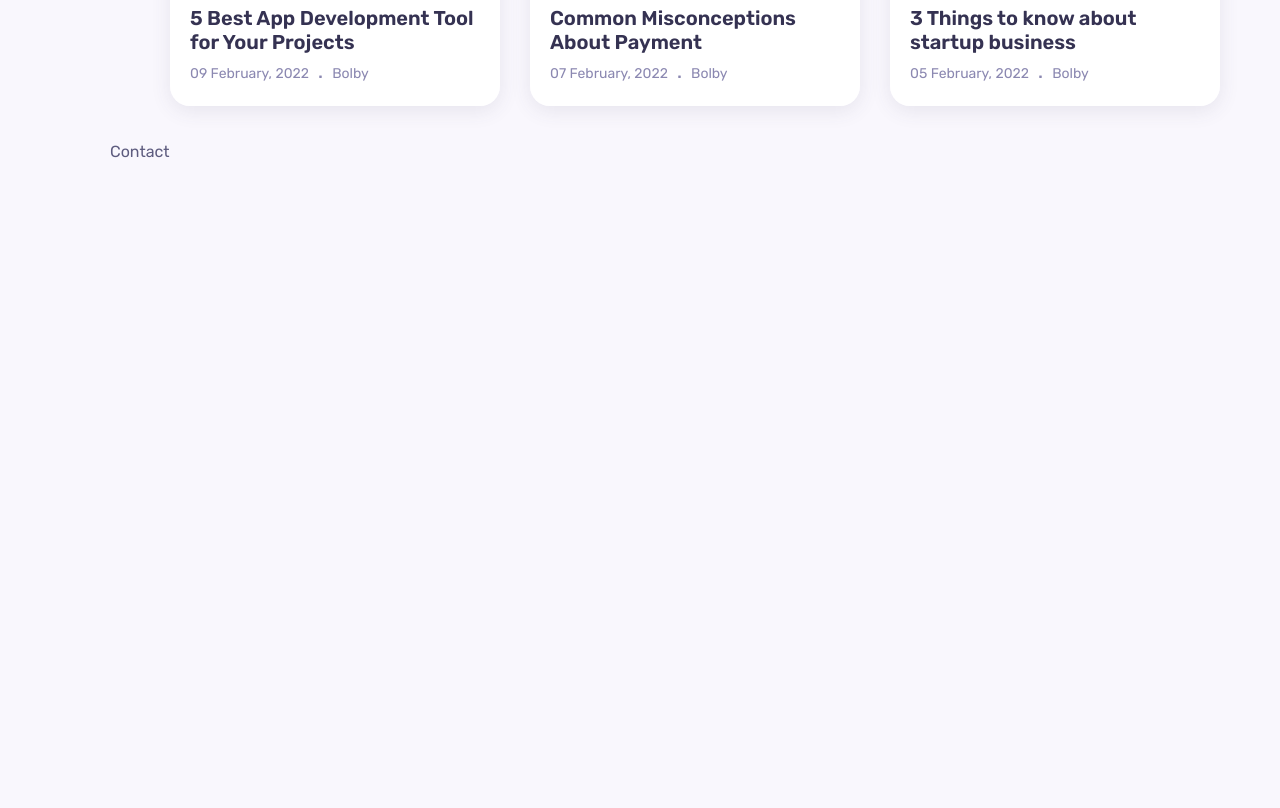
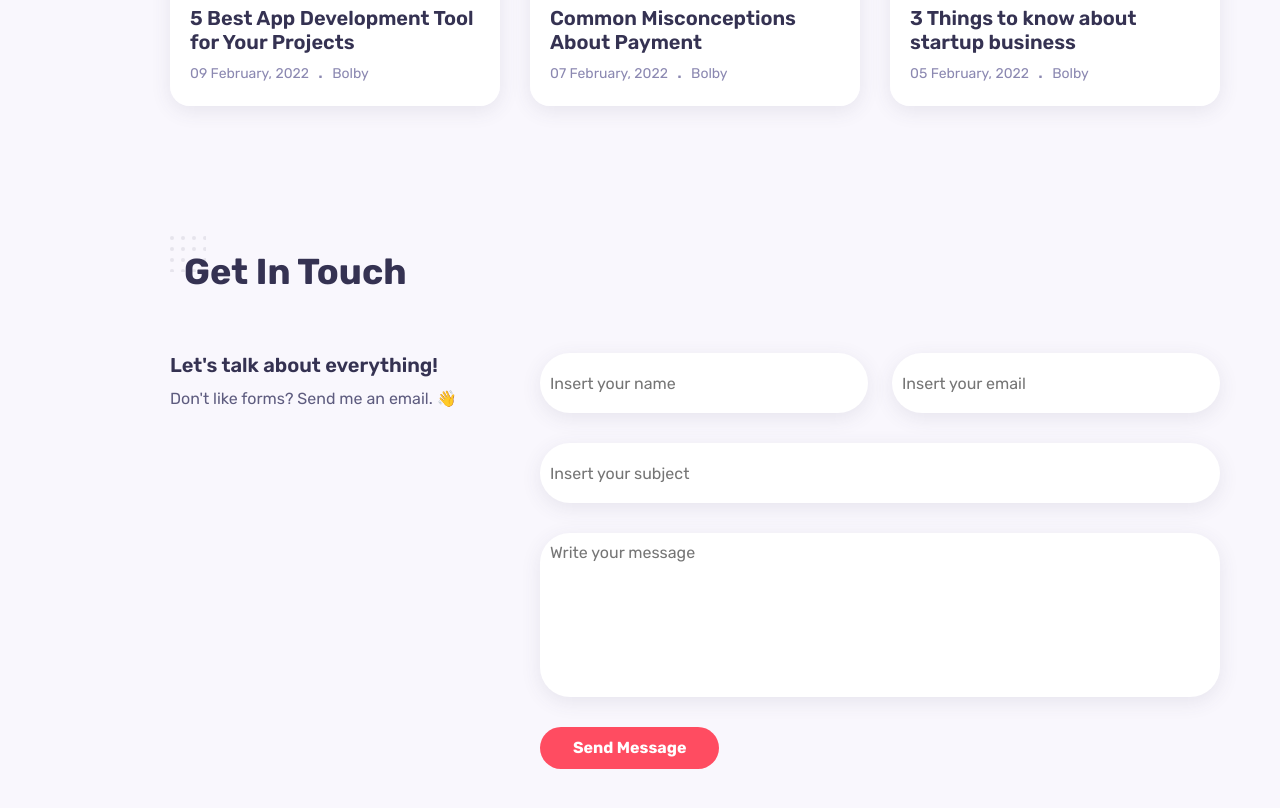
Before and after one commit to theomorphic/geeky, a React (Create React App) app: page / in a window 1280 px wide. Shown: the part 5360-6168 px from the top of the page. Before the commit the page ends 5525 px from the top, so only its background shows below. Built offline with nearby package versions, Linux system fonts and the light colour scheme.

Commit message:
feat: add contacts

```diff
--- a/src/components/contact/Contact.jsx
+++ b/src/components/contact/Contact.jsx
@@ -4,7 +4,42 @@
 
 const Contact = ()=>{
 	return(
-		<div>Contact</div>
+		<section className="contact container section"id="contact">
+			<h2 className="section__title">Get In Touch</h2>
+
+			<div className="contact__container grid">
+				<div className="contact__info">
+					<h3 className="contact__title">Let's talk about everything!</h3>
+					<p className="contact__details">Don't like forms? Send me an email. 👋</p>
+				</div>
+
+				<form action="" className="contact__form">
+					<div className="contact__form-group">
+						<div className="contact__form-div">
+							<input type="text" className="contact__form-input"
+							placeholder="Insert your name"/>
+						</div>
+
+						<div className="contact__form-div">
+							<input type="email" className="contact__form-input"
+							placeholder="Insert your email"/>
+						</div>
+					</div>
+
+					<div className="contact__form-div">
+						<input type="text" className="contact__form-input"
+						placeholder="Insert your subject"/>
+					</div>
+
+					<div className="contact__form-div contact__form-area">
+						<textarea name="" id=""cols="30" rows="10"
+						className="contact__form-input" placeholder="Write your message"></textarea>
+					</div>
+
+					<button className="btn">Send Message</button>
+				</form>
+			</div>
+		</section>
 	)
 }
 
--- a/src/components/contact/contact.css
+++ b/src/components/contact/contact.css
@@ -0,0 +1,50 @@
+
+.contact.section{
+	padding-bottom: 6.25rem;
+}
+
+.contact__container{
+	grid-template-columns: 4fr 8fr;
+	column-gap: 1.875rem;
+}
+
+.contact__title{
+	font-size: var(--h3-font-size);
+	margin-bottom: .5rem;
+}
+
+.contact__form-group{
+	display: grid;
+	grid-template-columns: repeat(2, 1fr);
+	column-gap: 1.5rem;
+}
+
+.contact__form-div{
+	position: relative;
+	margin-bottom: 1.875rem;
+	height: 3.75rem;
+}
+
+.contact__form-input{
+	position: absolute;
+	top: 0;
+	left: 0;
+	width: 100%;
+	height: 100%;
+	box-shadow: var(--shadow);
+	background-color: var(--container-color);
+	color: var(--text-color);
+	border: none;
+	outline: none;
+	border-radius: 1.875rem;
+	padding: 0.625rem;
+	z-index: 1;
+}
+
+.contact__form-area{
+	height: 10.25rem;
+}
+
+.contact__form-area textarea{
+	resize: none;
+}
```
